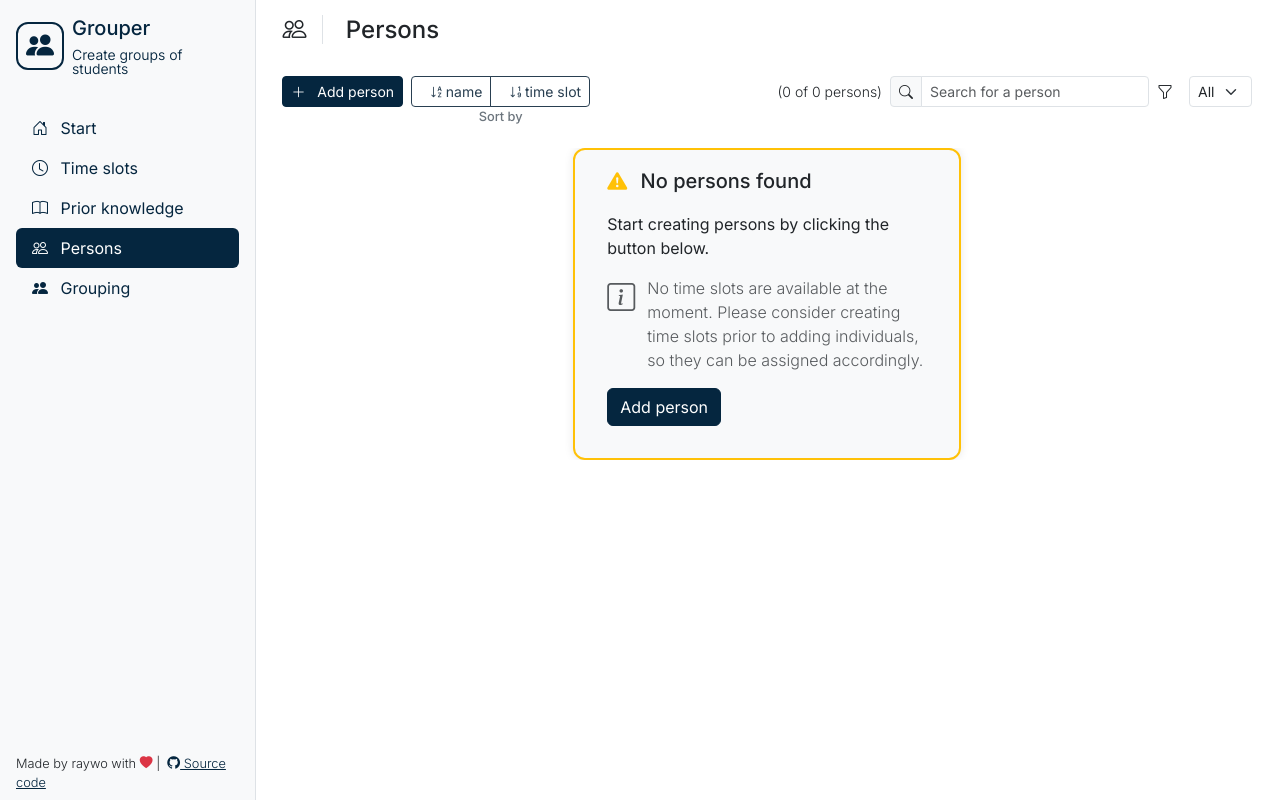
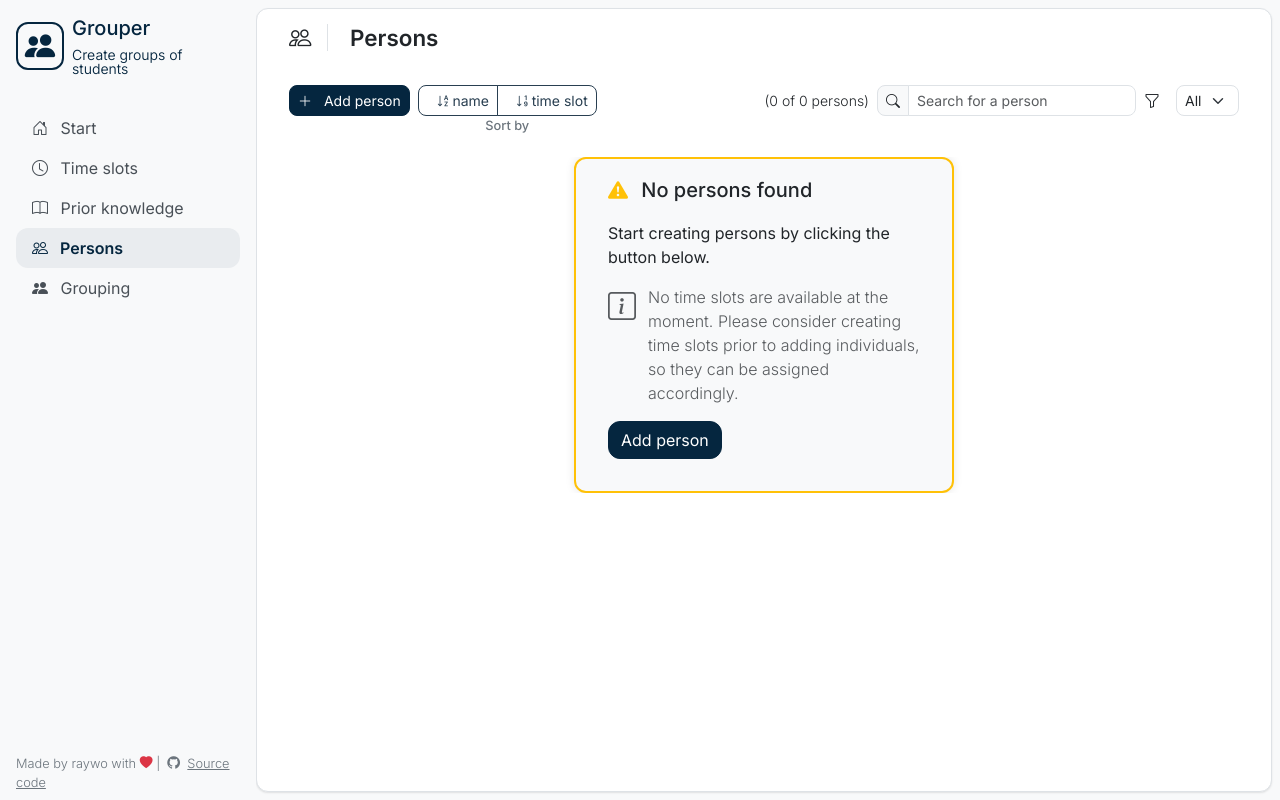
Before and after one commit to raywo-personal/teamify, an Angular app: page /persons in a window 1280 px wide. Built offline with nearby package versions, Linux system fonts and the light colour scheme.

Commit message:
Refactor styles and adjust layout structure

```diff
--- a/src/app/app.component.html
+++ b/src/app/app.component.html
@@ -1,4 +1,4 @@
-<div class="container-fluid app-layout">
+<div class="app-layout">
   <nav class="sidebar"
        tabindex="-1"
        id="navSidebar"
@@ -18,16 +18,18 @@
 
     <footer class="sidebar-footer">
       Made by raywo with <i class="bi-heart-fill text-danger"></i>&nbsp;|&nbsp;
+      <i class="bi-github"></i>&nbsp;
       <a href="https://github.com/raywo/grouper" target="_blank">
-        <i class="bi-github"></i>
         Source code
       </a>
     </footer>
   </nav>
 
-  <header class="top-bar" app-top-bar></header>
 
-  <main class="main">
-    <router-outlet></router-outlet>
-  </main>
+  <div class="main">
+    <header class="top-bar" app-top-bar></header>
+    <main>
+      <router-outlet></router-outlet>
+    </main>
+  </div>
 </div>
--- a/src/app/styles/bootstrap-custom.scss
+++ b/src/app/styles/bootstrap-custom.scss
@@ -5,20 +5,37 @@ $fonts: "Inter", system-ui;
   $font-family-sans-serif: $fonts,
 
   // Colors
-  $primary: #05263f, // #c73e1d; // #53131e; //#09203f;
+  $primary: #05263f, // #F96400, #c73e1d; // #53131e; //#09203f;
   $secondary: #293f51,
+  $light: #dee2e6,
+  $nav-link-color: var(--bs-gray-700),
 
-  //$primary: #c73e1d, // #53131e; //#09203f;
-  //$primary: #53131e, //#09203f;
-
-  //$primary: #36494E,
-  //$secondary: #A9CEF4,
-
-  //$primary: #14213D,
-  //$secondary: #FCA311,
-  $light: #dee2e6
+  // Radii
+  $border-radius: 0.75rem,
+  $border-radius-sm: 0.5rem,
+  $input-border-radius: 0.75rem,
+  $list-group-border-radius: 0
 );
 
 // In order to avoid errors regarding the order of @use and @import
 // we do the import after the use.
 @import url('https://fonts.googleapis.com/css2?family=Inter:ital,opsz,wght@0,14..32,100..900;1,14..32,100..900&display=swap');
+
+.list-group-item {
+  border: none;
+  border-top: var(--bs-list-group-border-width) solid var(--bs-list-group-border-color);
+  border-bottom: var(--bs-list-group-border-width) solid var(--bs-list-group-border-color);
+}
+
+.badge {
+  font-weight: 500;
+}
+
+.nav-pills {
+  --bs-nav-pills-link-active-color: var(--bs-primary);
+  --bs-nav-pills-link-active-bg: var(--bs-gray-200);
+}
+
+.nav-link.active {
+  font-weight: 600;
+}
--- a/src/app/styles/grouping.scss
+++ b/src/app/styles/grouping.scss
@@ -27,6 +27,7 @@
   &-person-list,
   &-team-list {
     margin-top: 1rem;
+    padding-bottom: 3rem;
   }
 
   &-person-list {
--- a/src/app/styles/persons.scss
+++ b/src/app/styles/persons.scss
@@ -81,7 +81,7 @@
   justify-content: space-between;
 
   h3 {
-    font-size: 1.1rem;
+    font-size: 1.05rem;
     font-weight: 600;
   }
 
--- a/src/app/styles/sidebar.scss
+++ b/src/app/styles/sidebar.scss
@@ -1,6 +1,6 @@
 .sidebar {
+  --bs-nav-link-color: red;
   background: var(--bs-tertiary-bg);
-  border-right: var(--bs-border-width) solid var(--bs-light);
 
   padding: 1rem 1rem 0.5rem;
 
@@ -23,6 +23,8 @@
   }
 
   .sidebar-footer {
+    --bs-link-color-rgb: var(--bs-gray-600);
+    color: var(--bs-gray-600);
     font-size: 0.8rem;
     font-weight: 300;
   }
@@ -42,7 +44,7 @@
     height: 3rem;
     aspect-ratio: 1;
 
-    font-size: 1.75rem;
+    font-size: 1.9rem;
     text-align: center;
   }
 
--- a/src/styles.scss
+++ b/src/styles.scss
@@ -23,19 +23,20 @@ $full-view-fr: $sidebar-fr + $main-fr;
 
 .app-layout {
   --sidebar-width: calc(#{$sidebar-fr} / #{$full-view-fr} * 100%);
-  --top-bar-height: 4.25rem;
+  --top-bar-height: 3.25rem;
+  --main-margin: 0.5rem;
   --tool-bar-height: 4rem;
-  --list-height: calc(100vh - var(--top-bar-height) - var(--tool-bar-height) - 4rem);
+  --main-height: calc(100vh - 2 * var(--main-margin));
+  --list-height: calc(var(--main-height) - var(--top-bar-height) - var(--tool-bar-height) - 3rem);
 
   display: grid;
   grid-template-areas:
-    "sidebar topbar"
     "sidebar main";
   grid-template-columns: #{$sidebar-fr}fr #{$main-fr}fr;
   grid-template-rows: var(--top-bar-height) 1fr;
-  gap: 0 1.5rem;
 
   height: 100vh;
+  background: var(--bs-tertiary-bg);
   overflow: hidden;
 }
 
@@ -46,32 +47,36 @@ $full-view-fr: $sidebar-fr + $main-fr;
 .main {
   grid-area: main;
 
-  padding-right: 1rem;
-  padding-bottom: 1.5rem;
+  margin: var(--main-margin);
+  margin-left: 0;
+  padding: 1rem 2rem;
+  height: var(--main-height);
 
-  height: calc(100vh - var(--top-bar-height));
+  border: var(--bs-border-width) solid var(--bs-border-color);
+  border-radius: 0.75rem;
+  background: var(--bs-body-bg);
+  box-shadow: 0 1px 2px rgba(0, 0, 0, 0.1);
+
   overflow: hidden;
 }
 
 .top-bar {
   grid-area: topbar;
-  height: var(--top-bar-height);
 
   display: flex;
-  align-items: center;
 
-  padding-top: 1.25rem;
-  padding-bottom: 1.25rem;
+  height: var(--top-bar-height);
 
   background: var(--bs-body-bg);
 
   h2 {
-    font-size: 1.5rem;
+    font-size: 1.4rem;
+    font-weight: 600;
   }
 }
 
 .content-area {
-  height: calc(var(--list-height) + 2rem);
+  height: var(--list-height);
   overflow: hidden;
 }
 
@@ -92,7 +97,3 @@ $full-view-fr: $sidebar-fr + $main-fr;
 .grabber:active {
   cursor: grabbing;
 }
-
-.badge {
-  font-weight: 500;
-}
```
